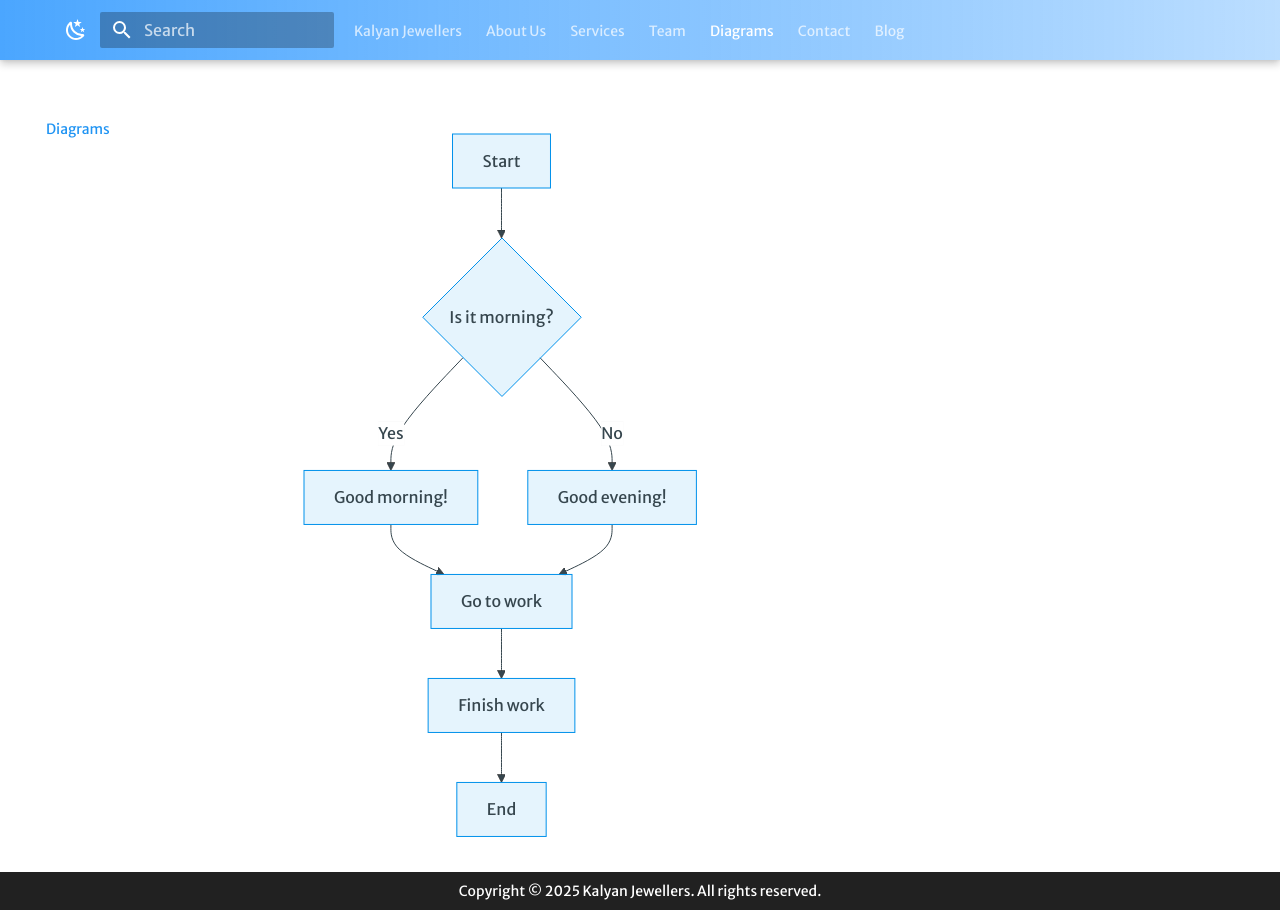
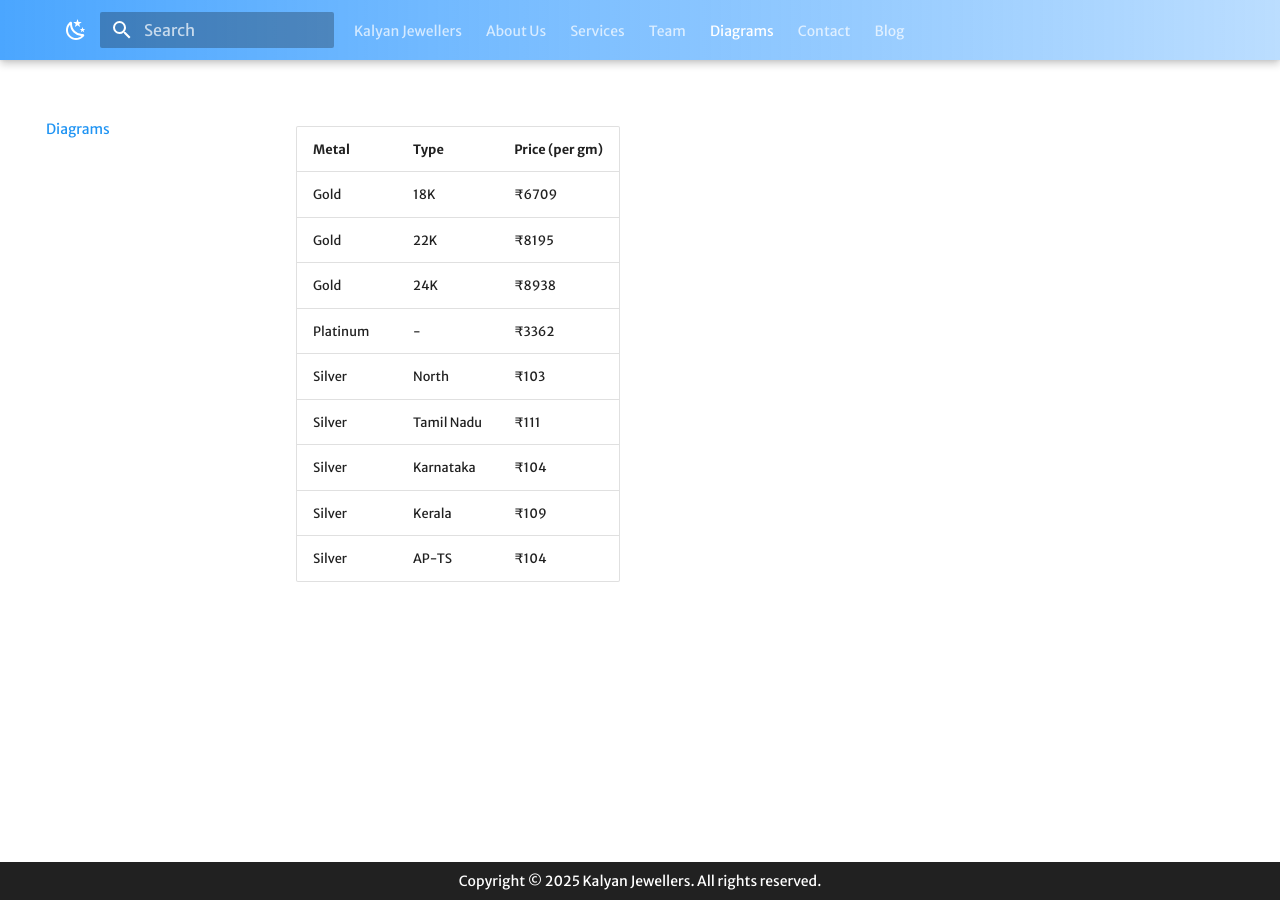
Before and after one commit to MVandana27/kalyan-jewellers, an MkDocs documentation site: the page built from docs/diagram-examples.md, in a window 1280 px wide. Built offline with MkDocs 1.6.1 and Material for MkDocs 9.7.7, drawn with Linux system fonts in a browser that asks for light colours; some web fonts are replaced.

Commit message:
some changes are made

````diff
--- a/docs/diagram-examples.md
+++ b/docs/diagram-examples.md
@@ -1,10 +1,11 @@
-```mermaid
-flowchart TD
-    A[Start] --> B{Is it morning?}
-    B -->|Yes| C[Good morning!]
-    B -->|No| D[Good evening!]
-    C --> E[Go to work]
-    D --> E[Go to work]
-    E --> F[Finish work]
-    F --> G[End]
-```
+| Metal      | Type     | Price (per gm) |
+|------------|---------|----------------|
+| Gold       | 18K     | ₹6709          |
+| Gold       | 22K     | ₹8195          |
+| Gold       | 24K     | ₹8938          |
+| Platinum   | -       | ₹3362          |
+| Silver     | North   | ₹103           |
+| Silver     | Tamil Nadu | ₹111       |
+| Silver     | Karnataka | ₹104        |
+| Silver     | Kerala   | ₹109         |
+| Silver     | AP-TS   | ₹104          |
--- a/docs/overrides/main.html
+++ b/docs/overrides/main.html
@@ -7,3 +7,16 @@
     </div>
 </footer>
 {% endblock %}
+
+<head>
+<script>
+    document.addEventListener("DOMContentLoaded", function () {
+      let mermaidBlocks = document.querySelectorAll(".language-mermaid");
+      mermaidBlocks.forEach(block => block.style.display = "none");
+
+      setTimeout(() => {
+        mermaidBlocks.forEach(block => block.style.display = "block");
+      }, 100); // Small delay to prevent flashing
+    });
+  </script>
+  </head>
--- a/mkdocs.yml
+++ b/mkdocs.yml
@@ -90,4 +90,4 @@ nav:
 
 
 extra_css:
-  - assets/mycustom.css
+  - assets/extra.css
````
Also changed, not shown: docs/assets/extra.css (renamed from docs/assets/mycustom.css).
